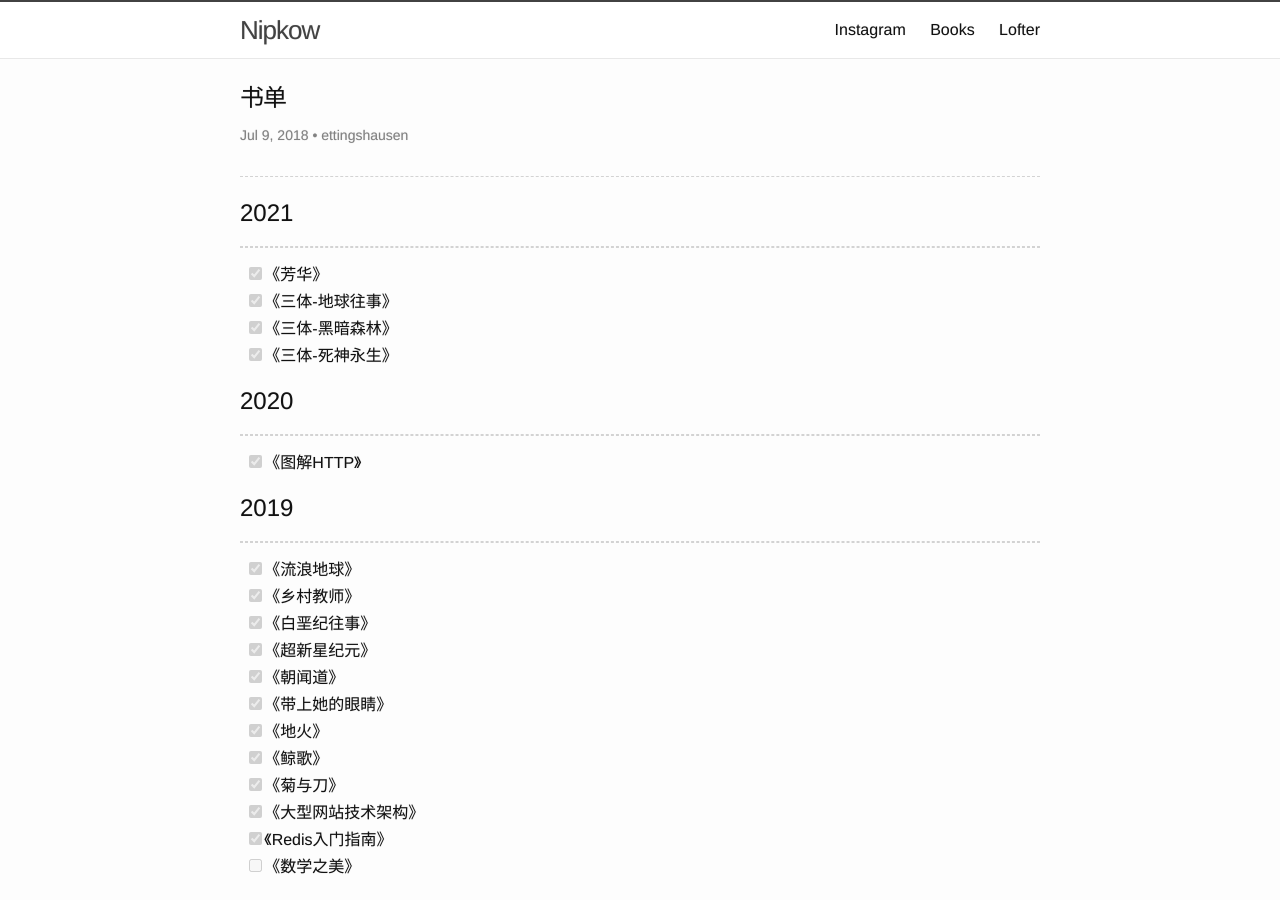
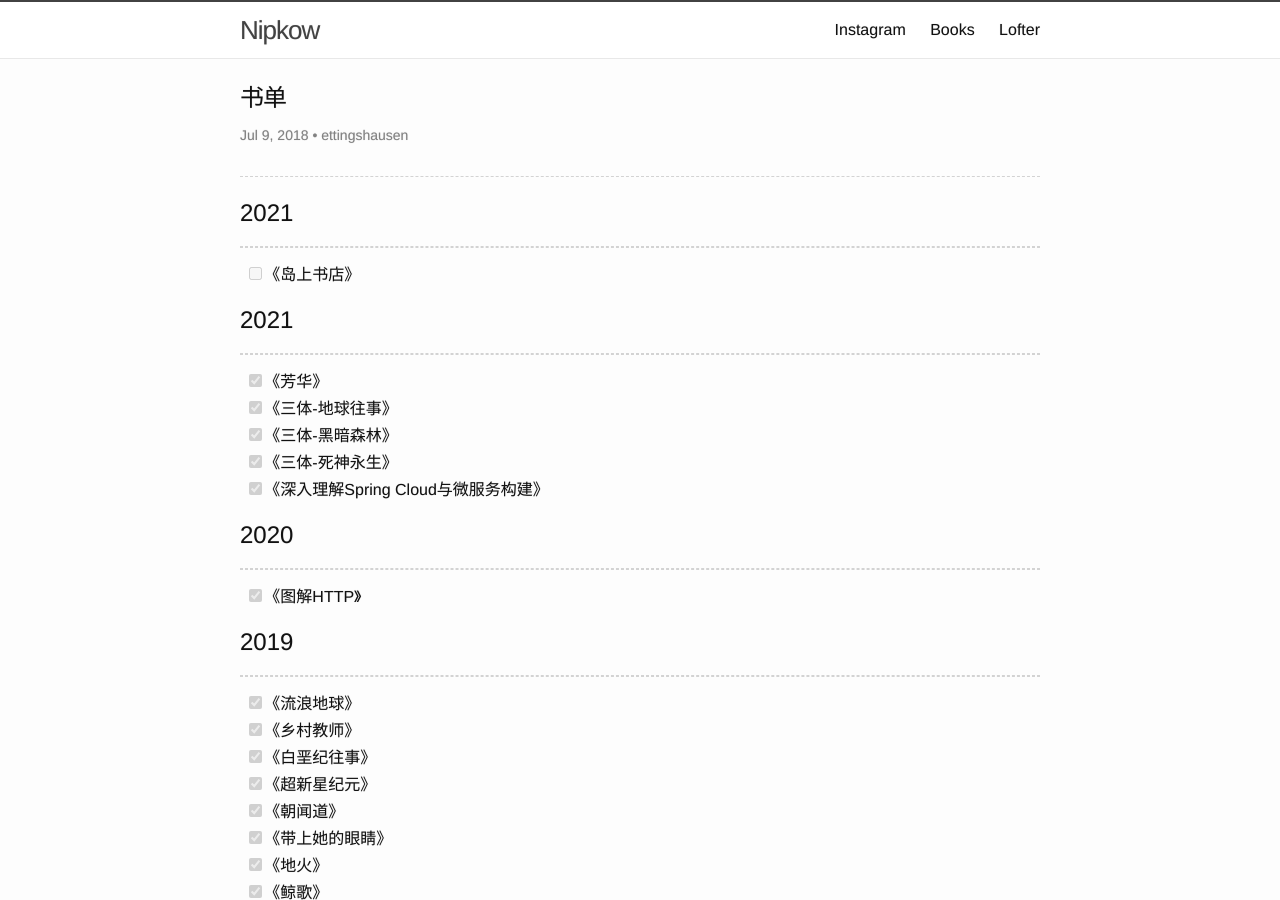
Before and after one commit to ettingshausen/ettingshausen.github.io, a Jekyll site: the page built from books/books.md, in a window 1280 px wide and 900 px high. Built offline with Jekyll 4.4.1, drawn with Linux system fonts in a browser that asks for light colours.

Commit message:
Update books.md

```diff
--- a/books/books.md
+++ b/books/books.md
@@ -8,10 +8,15 @@ date:   2018-07-09 00:54:32 - [x]0800
 
 # 2021
 ---
+- [ ] 《岛上书店》
+
+# 2021
+---
 - [x] 《芳华》
 - [x] 《三体-地球往事》
 - [x] 《三体-黑暗森林》
 - [x] 《三体-死神永生》
+- [x] 《深入理解Spring Cloud与微服务构建》
 
 # 2020
 ---
```
